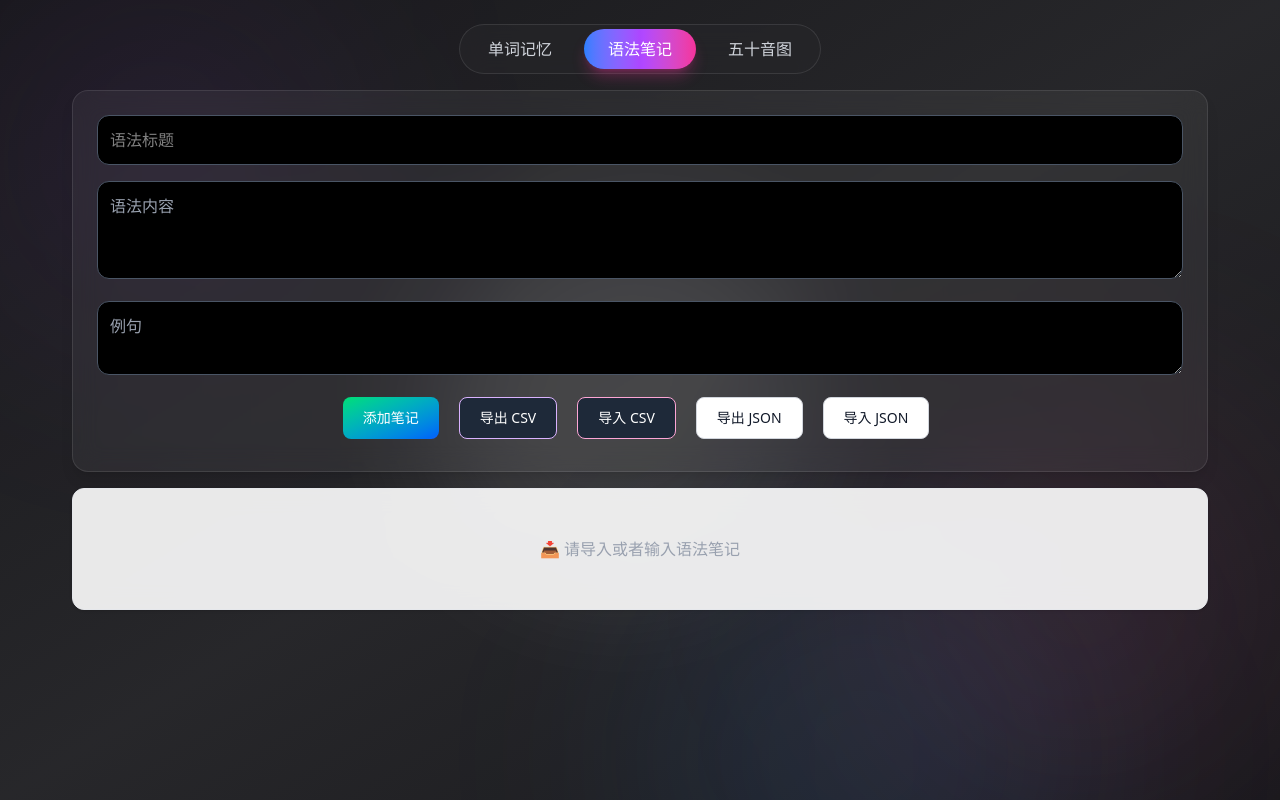
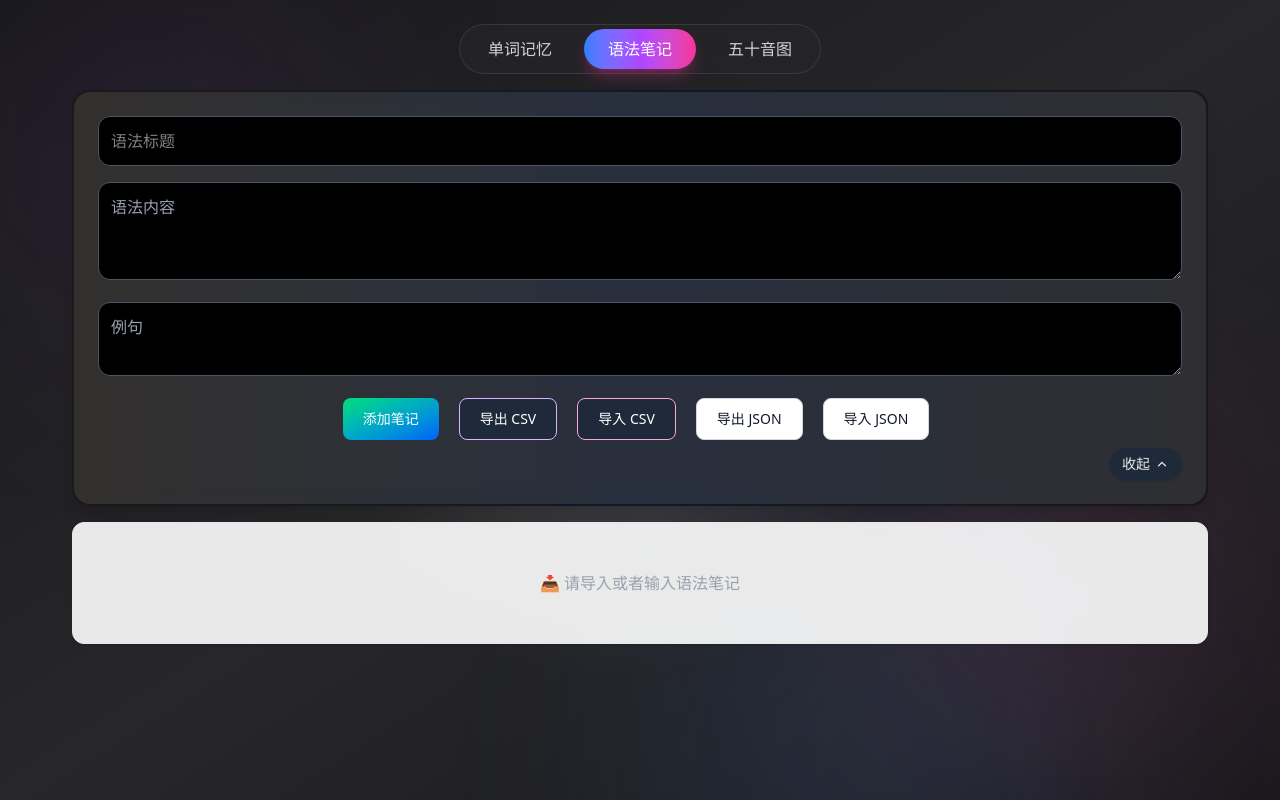
Before and after one commit to lomodd/japanese-vocab-trainer, a React (Vite) app: page / in a window 1280 px wide. Both pictures are taken after a click on the button "语法笔记". Built offline with nearby package versions, Linux system fonts and the light colour scheme.

Commit message:
单词进度

```diff
--- a/src/GrammarModule.jsx
+++ b/src/GrammarModule.jsx
@@ -24,6 +24,8 @@ const [currentImportIndex, setCurrentImportIndex] = useState(0);
 const [applyToAll, setApplyToAll] = useState(null); // 'coverAll' | 'skipAll'
 const [viewingNote, setViewingNote] = useState(null);
 const [noteToDelete, setNoteToDelete] = useState(null);
+const [isFormCollapsed, setIsFormCollapsed] = useState(false);
+
 
 
 
@@ -235,7 +237,13 @@ const nextImport = () => {
   return (
     <div>
       {/* 表单 */}
-      <div className="bg-white/5 backdrop-blur-md border border-white/10 shadow-lg rounded-2xl p-6">
+<div
+  className={`relative rounded-2xl bg-gradient-to-r from-stone-900 via-gray-900 to-zinc-900 shadow-lg
+    overflow-hidden transition-all duration-1000 ease-in-out
+    ${isFormCollapsed ? 'max-h-0 opacity-0 p-0' : 'max-h-[600px] opacity-100 p-[2px]'}`}
+>
+  {!isFormCollapsed && (
+    <div className="bg-white/10 rounded-2xl p-6 backdrop-blur-sm relative">
         <div className="">
           <input
             className="w-full rounded-xl p-3 mb-4 bg-black border border-gray-600 focus:border-blue-500 focus:outline-none text-white placeholder-gray-4003"
@@ -316,7 +324,46 @@ const nextImport = () => {
             />
           </div>
         </div>
+        <div className="flex justify-end">
+          <button
+            onClick={() => setIsFormCollapsed(v => !v)}
+            className="inline-flex items-center gap-1 rounded-full px-3 py-1.5 text-sm bg-gray-800 text-white/90 hover:bg-gray-700 shadow"
+            aria-controls="grammar-form-panel"
+            aria-expanded={!isFormCollapsed}
+            title={isFormCollapsed ? '展开语法面板' : '收起'}
+          >
+            <span>{isFormCollapsed ? '展开语法面板' : '收起'}</span>
+            <svg
+              className={`w-4 h-4 transition-transform ${isFormCollapsed ? '' : 'rotate-180'}`}
+              viewBox="0 0 20 20" fill="currentColor"
+            >
+              <path fillRule="evenodd" d="M5.23 7.21a.75.75 0 011.06.02L10 10.94l3.71-3.71a.75.75 0 111.06 1.06l-4.24 4.24a.75.75 0 01-1.06 0L5.21 8.29a.75.75 0 01.02-1.08z" clipRule="evenodd" />
+            </svg>
+          </button>
+        </div>
+
       </div>
+  )}
+</div>
+{isFormCollapsed && (
+  <div className="flex justify-end">
+    <button
+      onClick={() => setIsFormCollapsed(v => !v)}
+      className="inline-flex items-center gap-1 rounded-full px-3 py-1.5 text-sm bg-gray-800 text-white/90 hover:bg-gray-700 shadow"
+      aria-controls="grammar-form-panel"
+      aria-expanded={!isFormCollapsed}
+      title="展开语法面板"
+    >
+      <span>展开语法面板</span>
+      <svg
+        className="w-4 h-4 transition-transform rotate-180"
+        viewBox="0 0 20 20" fill="currentColor"
+      >
+        <path fillRule="evenodd" d="M5.23 7.21a.75.75 0 011.06.02L10 10.94l3.71-3.71a.75.75 0 111.06 1.06l-4.24 4.24a.75.75 0 01-1.06 0L5.21 8.29a.75.75 0 01.02-1.08z" clipRule="evenodd" />
+      </svg>
+    </button>
+  </div>
+)}
 
       {/*主块区 语法列表 */}
 <div class="backdrop-blur-md bg-white/90 border border-gray-200 rounded-xl px-6 py-2 mt-4 shadow-sm">
--- a/src/WordModule.jsx
+++ b/src/WordModule.jsx
@@ -4,10 +4,12 @@ import EditWordModal from './components/EditWordModal';
 import ConfirmUpdateModal from './components/ConfirmUpdateModal';
 import ConfirmImportWordModal from './components/ConfirmImportWordModal';
 import Toast from './components/Toast';
+import ConfirmModal from "./components/ConfirmModal";
 
 const STORAGE_KEY = 'jp_vocab_v1';
 const WRONG_KEY = 'jp_vocab_wrong_v1';
 const DAILY_KEY = 'jp_vocab_daily_v1';
+const REVIEW_PROGRESS_KEY = 'word_review_progress';
 
 function uid() {
   return Math.random().toString(36).slice(2, 9);
@@ -42,6 +44,7 @@ export default function WordModule() {
 
   // 新增：表单折叠状态
   const [isFormCollapsed, setIsFormCollapsed] = useState(false);
+  const [showContinuePrompt, setShowContinuePrompt] = useState(false);
 
   // 监听 tab 切换
   useEffect(() => {
@@ -413,14 +416,8 @@ const nextImport = () => {
 };
 
 
-  // 当用户开始复习时调用
-  function startReview(onlyWrong = false) {
-    setHasStarted(true);
-    const pool = onlyWrong ? Object.values(wrongBook) : words;
-    if (!pool || pool.length === 0) {
-      showToast(onlyWrong ? '错题本为空' : '单词表为空','warning');
-      return;
-    }
+  // === 新增：复习缓存逻辑 ===
+  function beginNewReview(pool, onlyWrong) {
     const shuffled = [...pool].sort(() => Math.random() - 0.5);
     setReviewList(shuffled);
     setReviewIndex(0);
@@ -428,12 +425,49 @@ const nextImport = () => {
     setReviewOnlyWrong(onlyWrong);
     setAnswer('');
     setIsCorrect(null);
+    setHasStarted(true);
+
+    localStorage.setItem(REVIEW_PROGRESS_KEY, JSON.stringify({
+      reviewList: shuffled,
+      reviewIndex: 0,
+      onlyWrong
+    }));
+  }
+
+  function restoreFromCache() {
+    const saved = JSON.parse(localStorage.getItem(REVIEW_PROGRESS_KEY) || '{}');
+    if (!saved.reviewList || saved.reviewList.length === 0) return;
+
+    setReviewList(saved.reviewList);
+    setReviewIndex(saved.reviewIndex);
+    setCurrent(saved.reviewList[saved.reviewIndex]);
+    setHasStarted(true);
+    setAnswer('');
+    setIsCorrect(null);
+  }
+
+  function startReview(onlyWrong = false) {
+    setHasStarted(true);
+    const pool = onlyWrong ? Object.values(wrongBook) : words;
+    if (!pool || pool.length === 0) {
+      showToast(onlyWrong ? '错题本为空' : '单词表为空', 'warning');
+      return;
+    }
+
+    const saved = JSON.parse(localStorage.getItem(REVIEW_PROGRESS_KEY) || '{}');
+    if (saved.reviewList && saved.reviewList.length > 0 && saved.reviewIndex < saved.reviewList.length) {
+      setShowContinuePrompt(true);
+      return;
+    }
+
+    beginNewReview(pool, onlyWrong);
   }
 
   function nextReview() {
     if (reviewIndex + 1 >= reviewList.length) {
       setCurrent(null);
       showToast('🎉 恭喜，已经完成本轮复习！', 'success');
+      localStorage.removeItem(REVIEW_PROGRESS_KEY);
       return;
     }
     const nextIdx = reviewIndex + 1;
@@ -441,6 +475,12 @@ const nextImport = () => {
     setCurrent(reviewList[nextIdx]);
     setAnswer('');
     setIsCorrect(null);
+
+    localStorage.setItem(REVIEW_PROGRESS_KEY, JSON.stringify({
+      reviewList,
+      reviewIndex: nextIdx,
+      onlyWrong: reviewOnlyWrong
+    }));
   }
 
   const checkAnswer = () => {
@@ -791,7 +831,23 @@ const nextImport = () => {
           onSkipAll={handleSkipAll}
         />
       )}
-
+      <ConfirmModal
+        isOpen={showContinuePrompt}
+        title="继续上次复习？"
+        message="检测到上次有未完成的复习，是否继续？"
+        confirmText="继续"
+        cancelText="重新开始"
+        onConfirm={() => {
+          restoreFromCache();
+          setShowContinuePrompt(false);
+        }}
+        onCancel={() => {
+          localStorage.removeItem(REVIEW_PROGRESS_KEY);
+          setShowContinuePrompt(false);
+          const pool = reviewOnlyWrong ? Object.values(wrongBook) : words;
+          beginNewReview(pool, reviewOnlyWrong);
+        }}
+      />
     </div>
 </div>
   );
```
